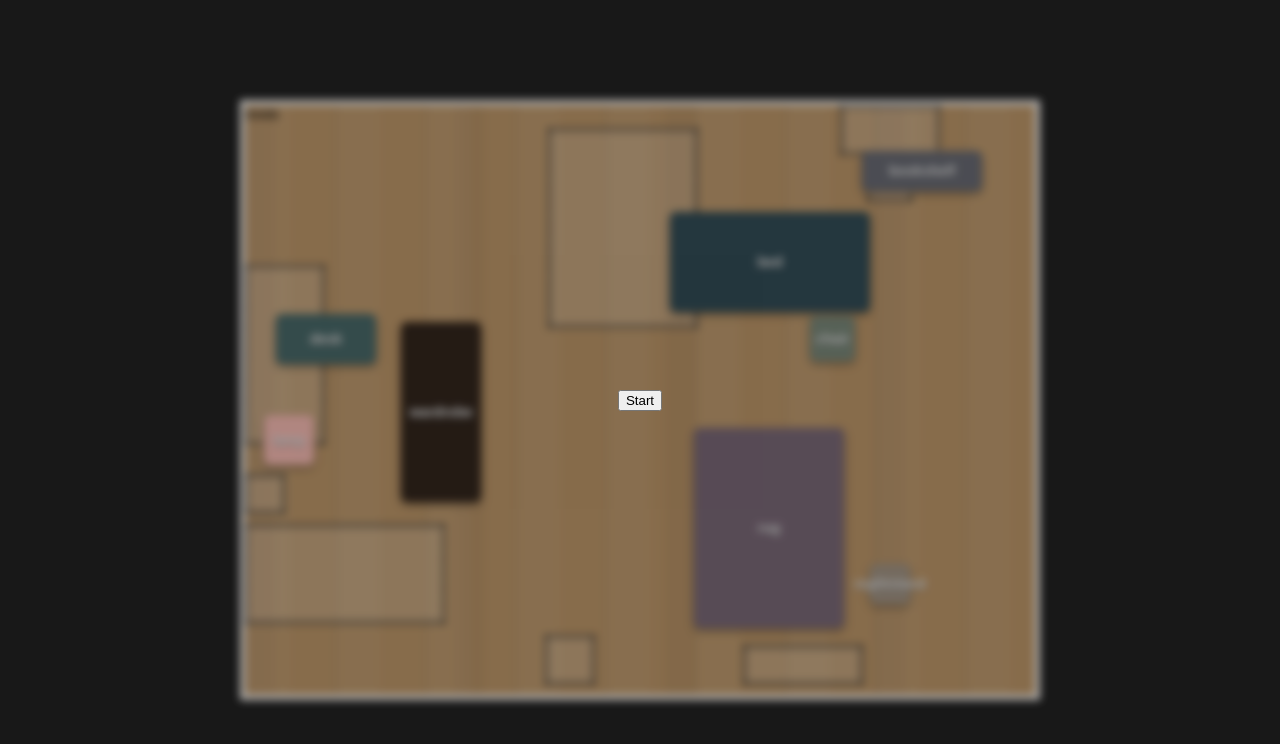
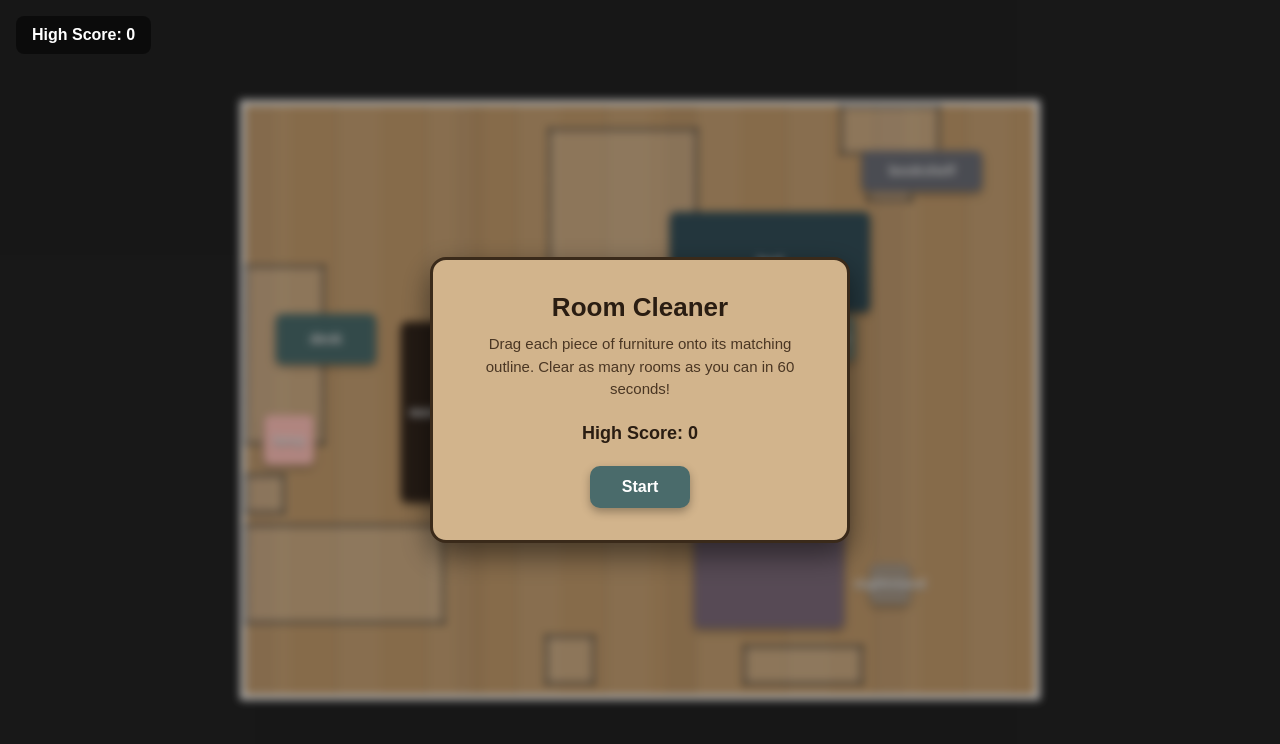
Before and after one commit to GoodGuyFate/bedroom-cleanup-game, a React (Vite) app: page / in a window 1280 px wide. Shown: the top 744 px of the page. Built offline with nearby package versions, Linux system fonts and the light colour scheme.

Commit message:
Add HUD, styled overlays, localStorage high score, and fix native drag ghost bug

```diff
--- a/src/components/room.css
+++ b/src/components/room.css
@@ -4,6 +4,8 @@
   height: 600px;
   border: 5px solid white;
   background-color: #c19a6b;
+  user-select: none;
+  -webkit-user-drag: none;
   background-image:
     repeating-linear-gradient(
       90deg,
@@ -26,7 +28,6 @@
       transparent 30px,
       transparent 210px
     );
-
 }
 
 .furniture-item {
@@ -61,3 +62,85 @@
   justify-content: center;
   background: rgba(0, 0, 0, 0.3);
 }
+
+.hud {
+  position: fixed;
+  top: 16px;
+  left: 16px;
+  display: flex;
+  gap: 16px;
+  padding: 10px 16px;
+  background: rgba(0, 0, 0, 0.5);
+  border-radius: 8px;
+  color: white;
+  font-family: sans-serif;
+  font-weight: 600;
+  z-index: 10;
+}
+
+.overlay-card {
+  background: #d2b48c;
+  border: 3px solid #3a2a1a;
+  border-radius: 16px;
+  padding: 32px 40px;
+  min-width: 320px;
+  max-width: 420px;
+  text-align: center;
+  box-shadow: 0 12px 30px rgba(0, 0, 0, 0.5);
+  color: #2a1d12;
+  font-family: sans-serif;
+}
+
+.overlay-title {
+  font-size: 26px;
+  font-weight: 800;
+  margin: 0 0 10px;
+  color: #2a1d12;
+}
+
+.overlay-subtitle {
+  font-size: 15px;
+  line-height: 1.5;
+  margin: 0 0 22px;
+  color: #4a3623;
+}
+
+.overlay-stat {
+  font-size: 18px;
+  font-weight: 700;
+  margin: 4px 0;
+}
+
+.overlay-button {
+  margin-top: 18px;
+  padding: 12px 32px;
+  font-size: 16px;
+  font-weight: 700;
+  font-family: sans-serif;
+  color: white;
+  background: #4a6b6b;
+  border: none;
+  border-radius: 10px;
+  cursor: pointer;
+  box-shadow: 0 4px 10px rgba(0, 0, 0, 0.3);
+  transition:
+    transform 0.12s ease,
+    background 0.12s ease;
+}
+
+.overlay-button:hover {
+  background: #5a7f7f;
+  transform: translateY(-2px);
+}
+
+.overlay-button:active {
+  transform: translateY(0);
+}
+
+.overlay-countdown {
+  font-size: 72px;
+  font-weight: 800;
+  color: white;
+  text-shadow: 0 4px 12px rgba(0, 0, 0, 0.6);
+  font-family: sans-serif;
+}
--- a/src/components/room.jsx
+++ b/src/components/room.jsx
@@ -92,8 +92,14 @@ export default function Room() {
   const [topId, setTopId] = useState(null);
   const [phase, setPhase] = useState("idle");
   const [count, setCount] = useState(3);
-  const [timeLeft, setTimeLeft] = useState(10);
+  const [timeLeft, setTimeLeft] = useState(60);
   const [score, setScore] = useState(0);
+  const localStorageHighScore = Number(
+    localStorage.getItem("roomCleanerHighScore"),
+  );
+  const [highScore, setHighScore] = useState(() => {
+    return localStorageHighScore;
+  });
 
   useEffect(() => {
     if (phase !== "countdown") return;
@@ -120,7 +126,7 @@ export default function Room() {
         if (prev <= 1) {
           clearInterval(intervalId);
           setPhase("ended");
-          return 10;
+          return 60;
         }
         return prev - 1;
       });
@@ -128,6 +134,10 @@ export default function Room() {
 
     return () => clearInterval(intervalId);
   }, [phase]);
+
+  useEffect(() => {
+    localStorage.setItem("roomCleanerHighScore", highScore.toString());
+  }, [highScore]);
 
   const handlePointerDown = (e, itemId) => {
     if (phase !== "playing") return;
@@ -162,7 +172,11 @@ export default function Room() {
       });
 
       if (allPlaced(newItems, 20)) {
-        setScore((prev) => prev + 1);
+        const newScore = score + 1;
+        setScore(newScore);
+        if (newScore > highScore) {
+          setHighScore(newScore);
+        }
         setItems(generateRandomLayout());
       } else {
         setItems(newItems);
@@ -204,10 +218,10 @@ export default function Room() {
   };
 
   const handlePlayAgain = () => {
-    setScore(0)
-    setItems(generateRandomLayout())
-    setPhase("countdown")
-  }
+    setScore(0);
+    setItems(generateRandomLayout());
+    setPhase("countdown");
+  };
 
   return (
     <>
@@ -216,7 +230,6 @@ export default function Room() {
         ref={roomRef}
         style={{ filter: phase === "playing" ? "none" : "blur(4px)" }}
       >
-        room{" "}
         {items.map((item) => (
           <div
             key={item.id}
@@ -249,31 +262,54 @@ export default function Room() {
             {item.name}
           </div>
         ))}
-        {phase === "playing" && (
-          <>
-            <div>{timeLeft}</div>
-            <div>Score: {score}</div>
-          </>
-        )}
         {hasWon && <div className="win-message">You win!</div>}
       </div>
 
       {phase !== "playing" && (
         <div className="game-overlay">
           {phase === "idle" && (
-            <button onClick={() => setPhase("countdown")}>Start</button>
+            <div className="overlay-card">
+              <div className="overlay-title">Room Cleaner</div>
+              <p className="overlay-subtitle">
+                Drag each piece of furniture onto its matching outline. Clear as
+                many rooms as you can in 60 seconds!
+              </p>
+              <div className="overlay-stat">High Score: {highScore}</div>
+              <button
+                className="overlay-button"
+                onClick={() => setPhase("countdown")}
+              >
+                Start
+              </button>
+            </div>
           )}
-          {phase === "countdown" && <div>{count}</div>}
+
+          {phase === "countdown" && (
+            <div className="overlay-countdown">{count}</div>
+          )}
+
           {phase === "ended" && (
-            <div>
-              <div>
-                Time's up! You cleared {score} room{score !== 1 ? "s" : ""}.
-              </div>
-              <button onClick={handlePlayAgain}>Play Again</button>
+            <div className="overlay-card">
+              <div className="overlay-title">Time's Up!</div>
+              <p className="overlay-subtitle">
+                You cleared {score} room{score !== 1 ? "s" : ""}.
+              </p>
+              <div className="overlay-stat">High Score: {highScore}</div>
+              <button className="overlay-button" onClick={handlePlayAgain}>
+                Play Again
+              </button>
             </div>
           )}
         </div>
       )}
+
+      <div className="hud">
+        <div>High Score: {highScore}</div>
+        {(phase === "playing" || phase === "ended") && (
+          <div>Score: {score}</div>
+        )}
+        {phase === "playing" && <div>Time: {timeLeft}</div>}
+      </div>
     </>
   );
 }
```
